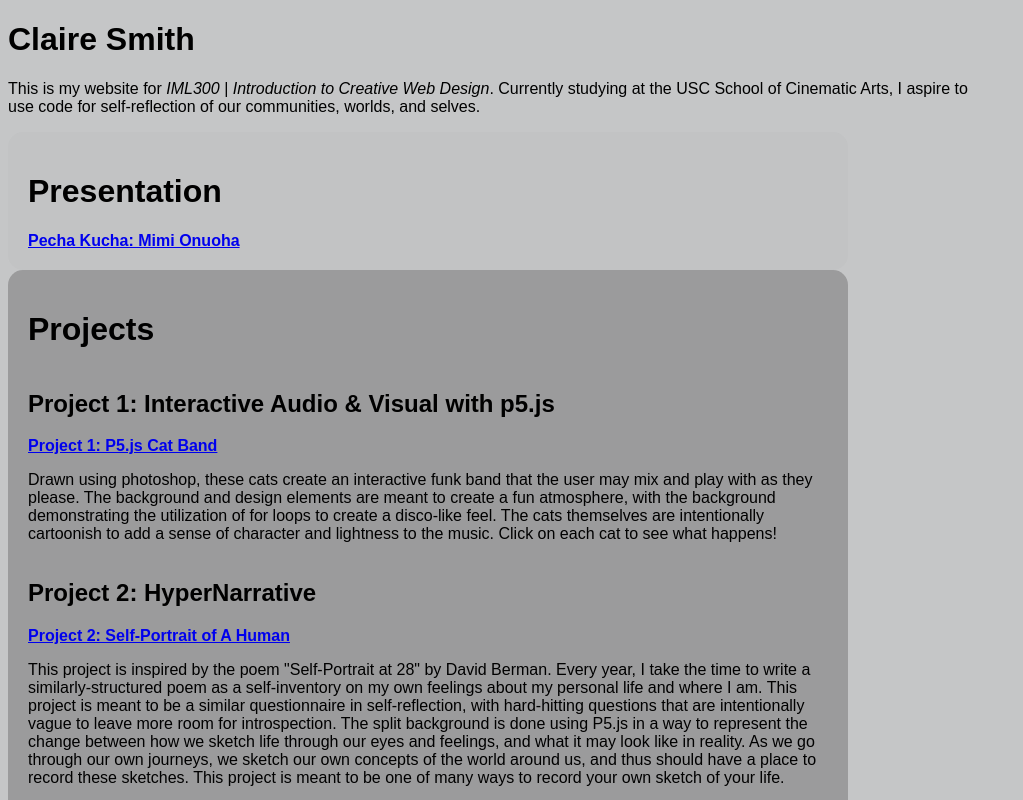
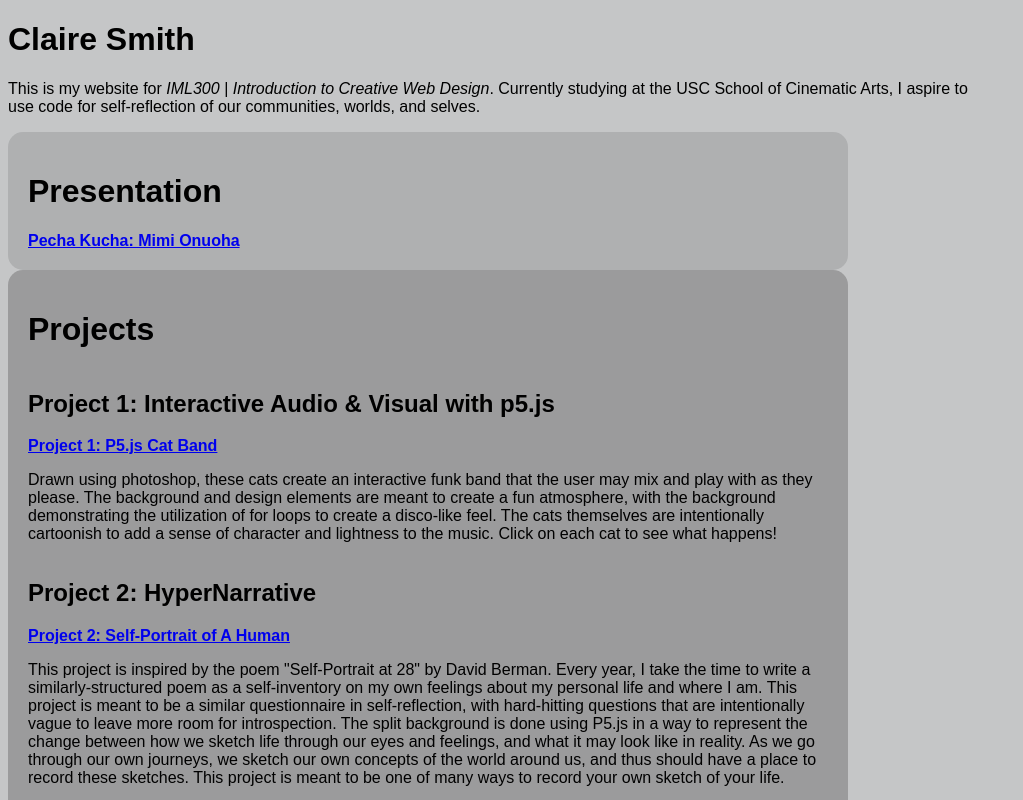
Before and after one commit to slkdfjlksajd/IML300, a plain HTML site: page index.html in a window 1280 px wide. Shown: the top 800 px of the page, without its empty margins (0-1023 px from the left). Drawn offline with Linux system fonts and the light colour scheme; a web font is replaced by a local one.

Commit message:
Update style.css

```diff
--- a/style.css
+++ b/style.css
@@ -80,7 +80,7 @@ footer {
     height: auto;
     padding: 20px;
     /* margin: 20px auto; */
-    background: #c2c3c4;
+    background: #afb0b1;
     display: flex;
     flex-direction: column;
     justify-content: left;
```
